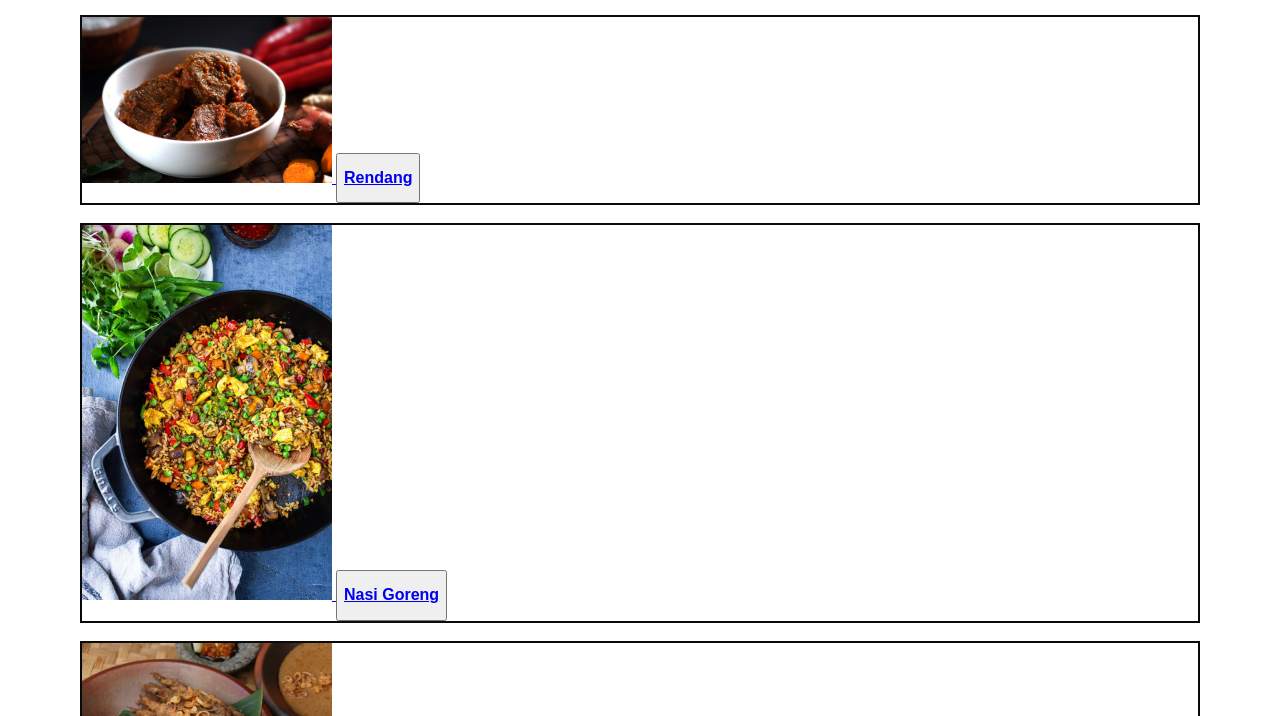
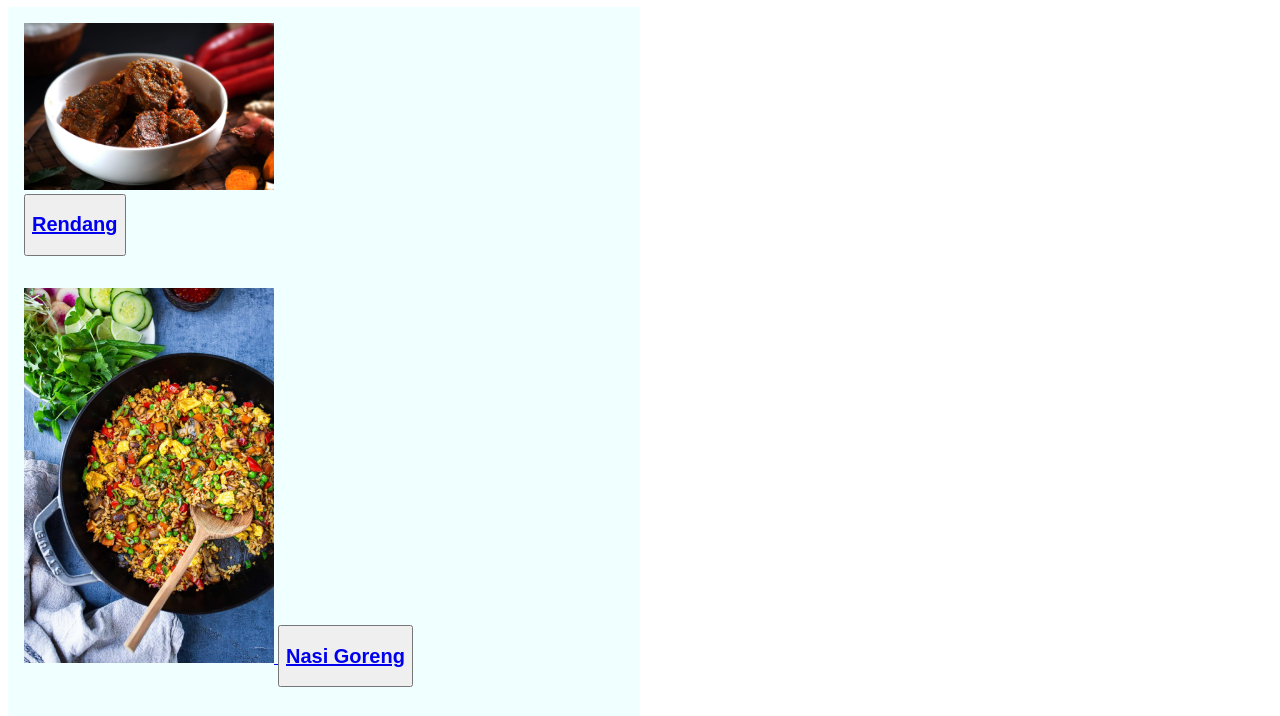
Before and after one commit to agmalism/odin-recipes, a plain HTML site: page index.html in a window 1280 px wide. Shown: the part 73-789 px from the top of the page. Drawn offline with Linux system fonts and the light colour scheme.

Commit message:
Modify index.html and style.css

```diff
--- a/index.html
+++ b/index.html
@@ -11,26 +11,23 @@
 
         <h1>Odin Recipes</h1>
 
-        <div class="container">
             <div class="card">
-                <a href="recipes/rendang.html"><img src="./img/rendang.jpg" alt="Rendang food">
-                <button><a href="recipes/rendang.html"><h2>Rendang</h2></a></button>
+                <div class="rendang">
+                    <a href="recipes/rendang.html"><img src="./img/rendang.jpg" alt="Rendang food"></div>
+                    <button><a href="recipes/rendang.html"><h2>Rendang</h2></a></button>
             </div>
-        </div>
 
-        <div class="container">
+
             <div class="card">
                 <a href="recipes/fried-rice.html"><img src="./img/nasi-goreng.jpg" alt="Nasi Goreng">
                 <button><a href="recipes/fried-rice.html"><h2>Nasi Goreng</h2></a></button>
             </div>
-        </div>
 
-        <div class="container">
+
             <div class="card">
                 <a href="recipes/sate-ayam.html"><img src="./img/sate-ayam.jpg" alt="Sate Ayam">
                 <button><a href="recipes/sate-ayam.html"><h2>Sate Ayam</h2></a></button>
             </div>
-        </div>
+
     </body>
-
 </html>
--- a/style.css
+++ b/style.css
@@ -1,30 +1,21 @@
 body {
-    margin: auto 80px;
+    font
+    margin-bottom: 16px;
     max-width: 1200px;
     color: #0a0a0a;
-
-}
-
-.container {
-    display: inline;
-    padding: 8px;
-}
-
-.card {
-    border: solid #0a0a0a 2px;
-    margin: 0 auto;
-}
-
-h1 {
-    text-align: center;
-    font-size: 28px;
-}
-
-h2 {
-    font-size: 16px;
 }
 
 img {
     height: 50%;
     width: 250px;
 }
+
+.card {
+    width: 600px;
+    background-color: azure;
+    padding: 16px;
+}
+
+.rendang {
+
+}
```
